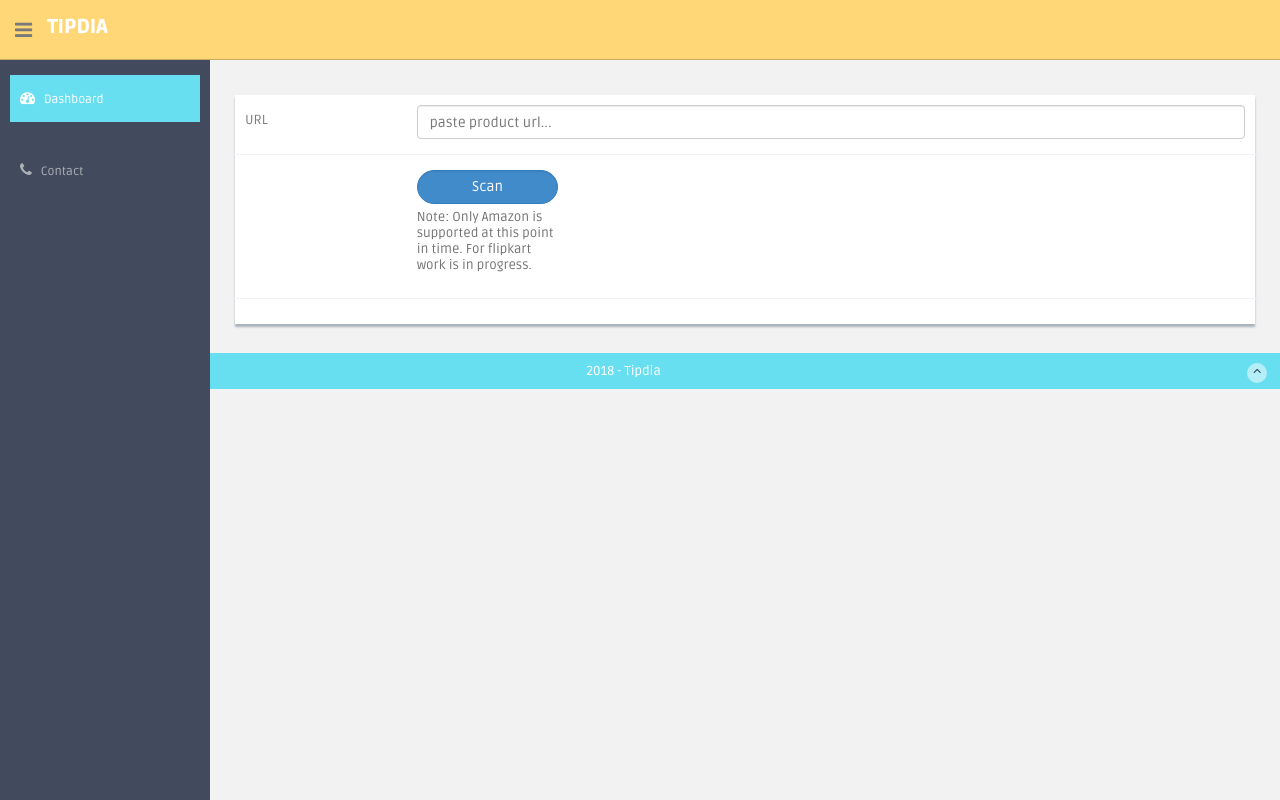
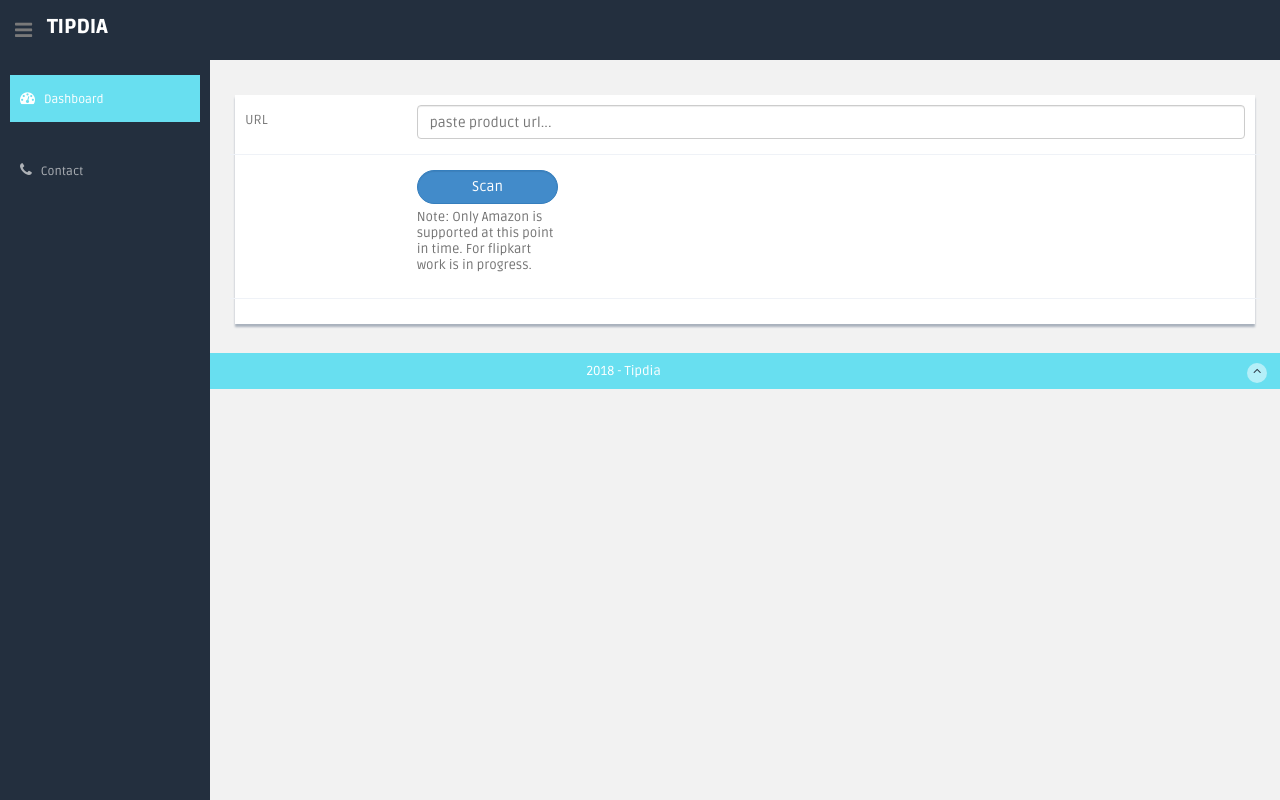
Before and after one commit to gauravbhatt13/dashgum-review-scan, a website: page public/index.html in a window 1280 px wide. Drawn offline with Linux system fonts and the light colour scheme.

Commit message:
updated background color

```diff
--- a/gulpfile.js
+++ b/gulpfile.js
@@ -87,8 +87,9 @@ gulp.task('browserSync', ['nodemon'], function () {
 // Dev task
 gulp.task('dev', ['js', 'browserSync'], function () {
     gulp.watch('./public/stylesheets/*.css');
-    gulp.watch('./public/js/appjs/*.js', ['js']);
-    gulp.watch('./public/*.*', browserSync.reload);
+    gulp.watch('./public/assets/css/*.css', browserSync.reload);
+    gulp.watch('./public/js/appjs/*.js', ['js', browserSync.reload]);
+    gulp.watch('./public/*.html', browserSync.reload);
 });
 
 gulp.task('nodemon', function (cb) {
--- a/public/assets/css/style.css
+++ b/public/assets/css/style.css
@@ -232,7 +232,7 @@ ul.top-menu > li > .logout {
     width: 210px;
     height: 100%;
     position: fixed;
-    background: #424a5d;
+    background: #232F3E;
 }
 
 #sidebar h5 {
@@ -413,8 +413,8 @@ ul.sidebar-menu li a.active i {
 }
 
 .black-bg {
-    background: #ffd777;
-    border-bottom: 1px solid #c9aa5f;
+    background: #232F3E;
+    border-bottom: 1px solid #232F3E;
 }
 
 .wrapper {
--- a/public/index.html
+++ b/public/index.html
@@ -33,7 +33,8 @@
 <section id="container" >
     <header class="header black-bg">
         <div class="sidebar-toggle-box">
-            <div class="fa fa-bars tooltips" data-placement="right" data-original-title="Toggle Navigation"></div>
+            <!--<div class="fa fa-bars tooltips" data-placement="right" data-original-title="Toggle Navigation"></div>-->
+            <div class="fa fa-bars tooltips" data-placement="right"></div>
         </div>
         <a href="index.html" class="logo"><b>Tipdia</b></a>
     </header>
```
Also changed, not shown: 1 other file.
